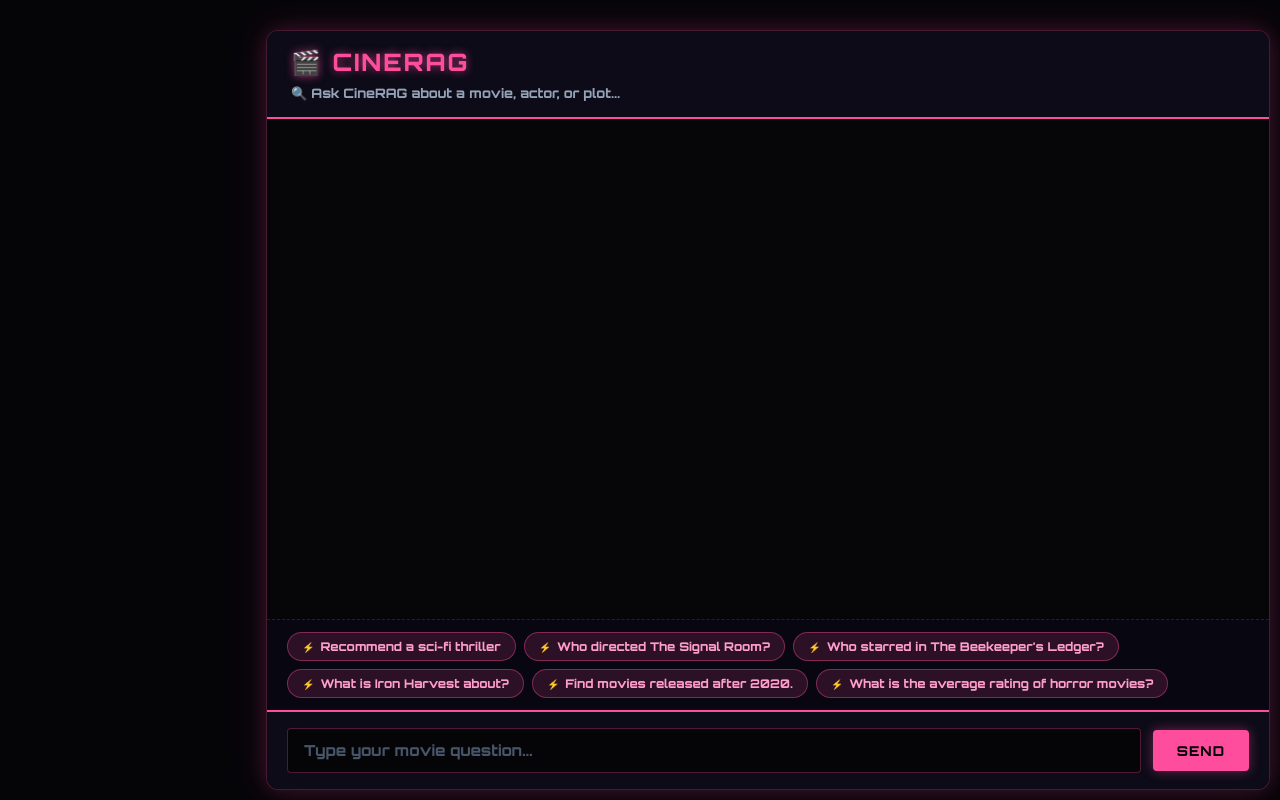
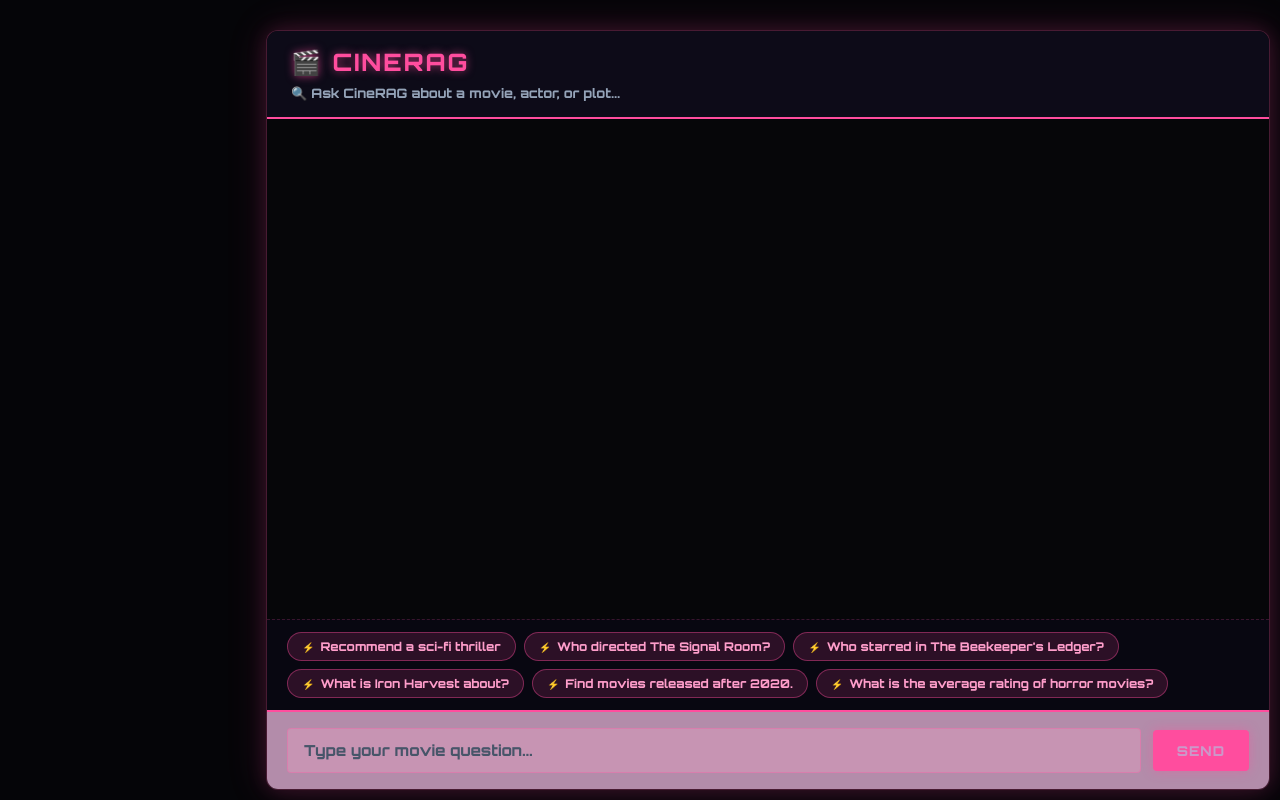
Before and after one commit to yusrababari/CineRAG, a React (Vite) app: page / in a window 1280 px wide. Built offline with nearby package versions, Linux system fonts and the light colour scheme; the HTML template or start-up script is replaced by a standard one.

Commit message:
changed bg color

```diff
--- a/src/index.css
+++ b/src/index.css
@@ -266,7 +266,7 @@ html, body {
   align-items: center;
   gap: 12px;
   padding: 16px 20px;
-  background: #0d0b18;
+  background: #b38caa;
   border-top: 2px solid #ff4d9e;
 }
 
@@ -276,7 +276,7 @@ html, body {
   font-family: 'Orbitron', sans-serif;
   font-size: 0.95rem;
   color: #ff4d9e;
-  background: #050508;
+  background: #c794b3;
   border: 1px solid rgba(255, 77, 158, 0.3);
   border-radius: 4px;
   outline: none;
@@ -305,7 +305,7 @@ html, body {
   font-weight: 600;
   font-size: 0.85rem;
   letter-spacing: 1px;
-  color: #050508;
+  color: #cc98c9;
   background: #ff4d9e;
   border: none;
   border-radius: 4px;
```
